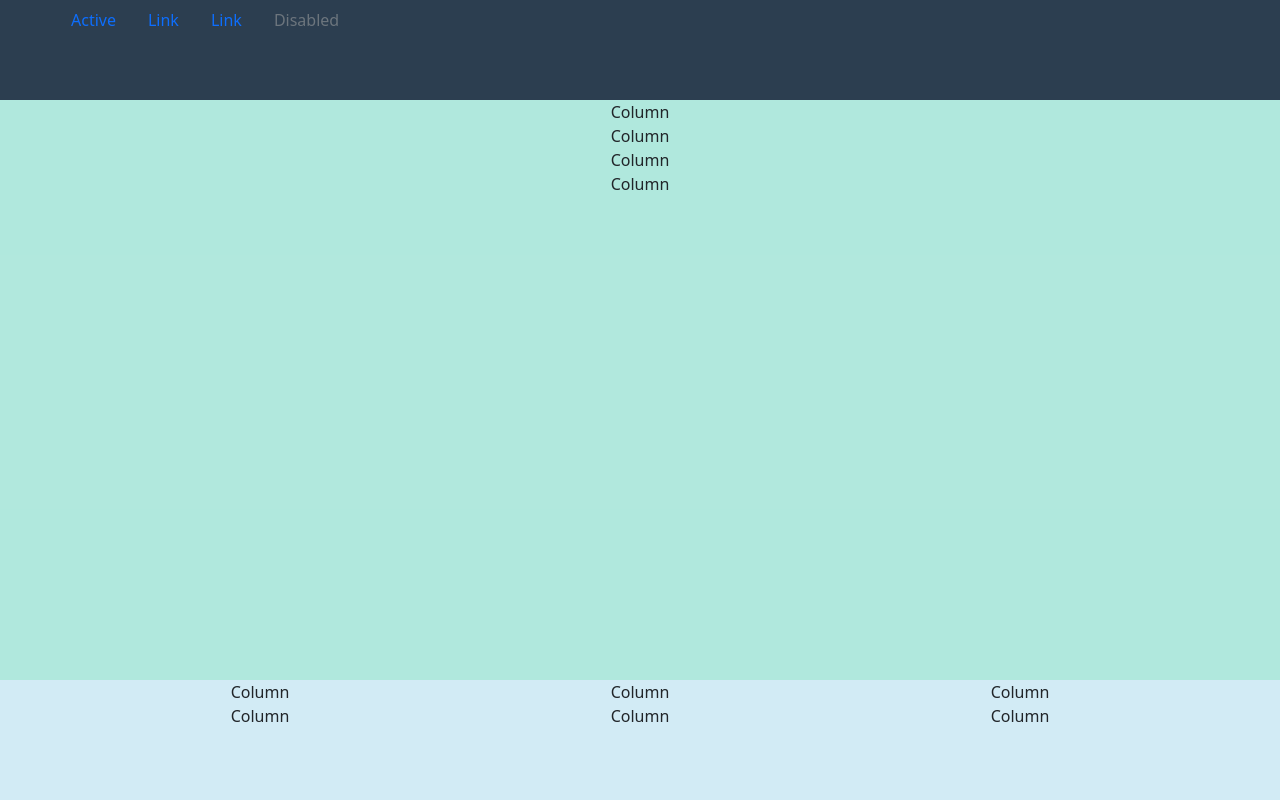
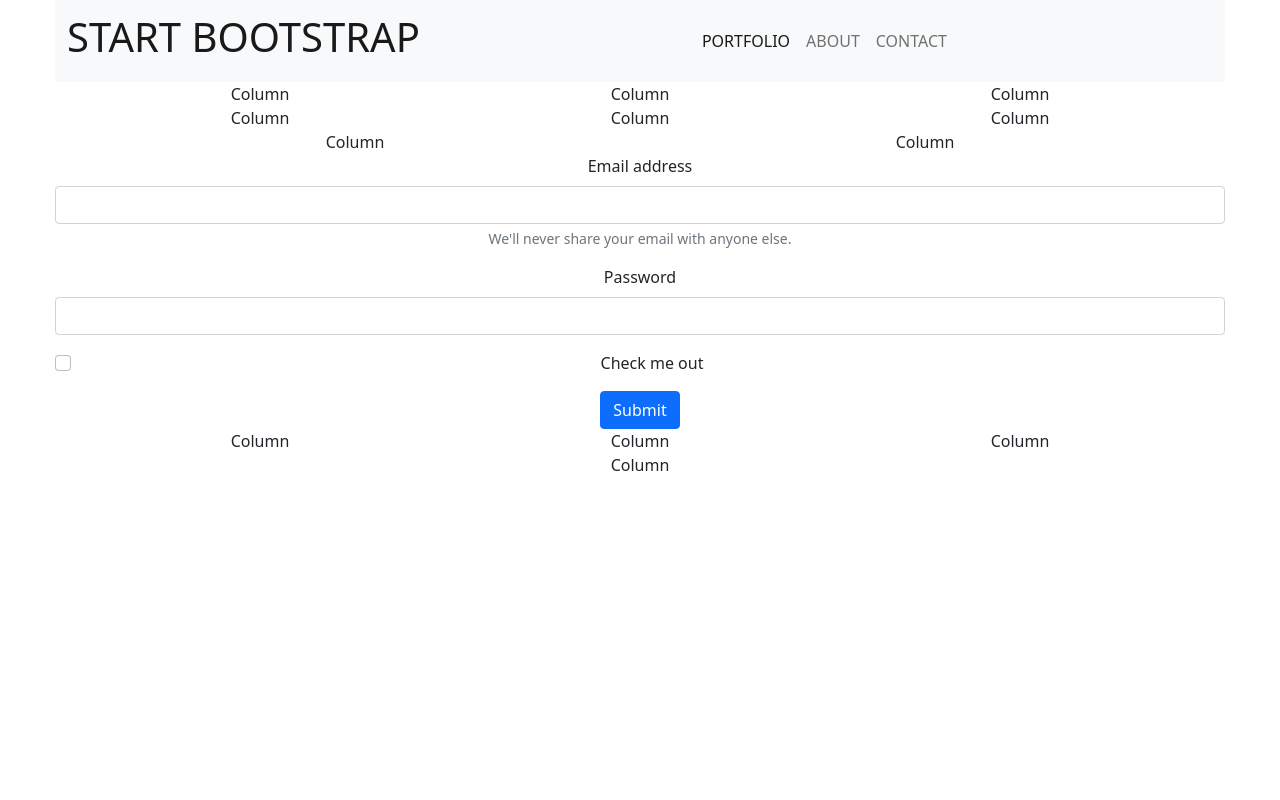
Before and after one commit to Marcoseven/html-css-bootstrap-freelancer, a plain HTML site: page index.html in a window 1280 px wide. Shown: the top 800 px of the page. Drawn offline with nearby package versions, Linux system fonts and the light colour scheme.

Commit message:
Aggiunte modifiche
Eliminata la classe debug, inserita la nav e cambiata la sezione dei contatti

```diff
--- a/index.html
+++ b/index.html
@@ -13,16 +13,44 @@
 		<link rel="stylesheet" href="./style.css" />
 		<title>Bootstrap Freelancer</title>
 	</head>
-	<body class="debug">
+	<body class="">
 		<!-- #site_header -->
 		<header id="site_header">
-			<nav class="nav container_major">
-				<a class="nav-link active" aria-current="page" href="#">Active</a>
-				<a class="nav-link" href="#">Link</a>
-				<a class="nav-link" href="#">Link</a>
-				<a class="nav-link disabled" href="#" tabindex="-1" aria-disabled="true"
-					>Disabled</a
-				>
+			<nav
+				class="navbar navbar-expand-lg navbar-light bg-light container_major bg"
+			>
+				<div class="container-fluid color">
+					<a class="navbar-brand" href="#"> <h1>START BOOTSTRAP</h1></a>
+					<button
+						class="navbar-toggler"
+						type="button"
+						data-bs-toggle="collapse"
+						data-bs-target="#navbarNav"
+						aria-controls="navbarNav"
+						aria-expanded="false"
+						aria-label="Toggle navigation"
+					>
+						<span class="navbar-toggler-icon"></span>
+					</button>
+					<div
+						class="collapse navbar-collapse justify-content-center"
+						id="navbarNav"
+					>
+						<ul class="navbar-nav font">
+							<li class="nav-item">
+								<a class="nav-link active" aria-current="page" href="#"
+									>PORTFOLIO</a
+								>
+							</li>
+							<li class="nav-item">
+								<a class="nav-link" href="#">ABOUT</a>
+							</li>
+							<li class="nav-item">
+								<a class="nav-link" href="#">CONTACT</a>
+							</li>
+						</ul>
+					</div>
+				</div>
 			</nav>
 		</header>
 		<!-- /#site_header -->
@@ -30,16 +58,7 @@
 		<!-- #site_main -->
 		<main>
 			<!-- .jumbotron -->
-			<div class="jumbotron">
-				<div class="container container_major">
-					<div class="row row-cols-1">
-						<div class="col">Column</div>
-						<div class="col">Column</div>
-						<div class="col">Column</div>
-						<div class="col">Column</div>
-					</div>
-				</div>
-			</div>
+			<div class="jumbotron"></div>
 			<!-- /.jumbotron -->
 
 			<!-- .portfolio -->
@@ -70,15 +89,43 @@
 
 			<!-- .contact -->
 			<div class="contact">
-				<div class="container container_major">
-					<div class="row row-cols-1">
-						<div class="col">Column</div>
-						<div class="col">Column</div>
-						<div class="col">Column</div>
-						<div class="col">Column</div>
-						<div class="col">Column</div>
+				<form class="container_major">
+					<div class="mb-3">
+						<label for="exampleInputEmail1" class="form-label"
+							>Email address</label
+						>
+						<input
+							type="email"
+							class="form-control"
+							id="exampleInputEmail1"
+							aria-describedby="emailHelp"
+						/>
+						<div id="emailHelp" class="form-text">
+							We'll never share your email with anyone else.
+						</div>
 					</div>
-				</div>
+					<div class="mb-3">
+						<label for="exampleInputPassword1" class="form-label"
+							>Password</label
+						>
+						<input
+							type="password"
+							class="form-control"
+							id="exampleInputPassword1"
+						/>
+					</div>
+					<div class="mb-3 form-check">
+						<input
+							type="checkbox"
+							class="form-check-input"
+							id="exampleCheck1"
+						/>
+						<label class="form-check-label" for="exampleCheck1"
+							>Check me out</label
+						>
+					</div>
+					<button type="submit" class="btn btn-primary">Submit</button>
+				</form>
 			</div>
 			<!-- /.contact -->
 		</main>
```
